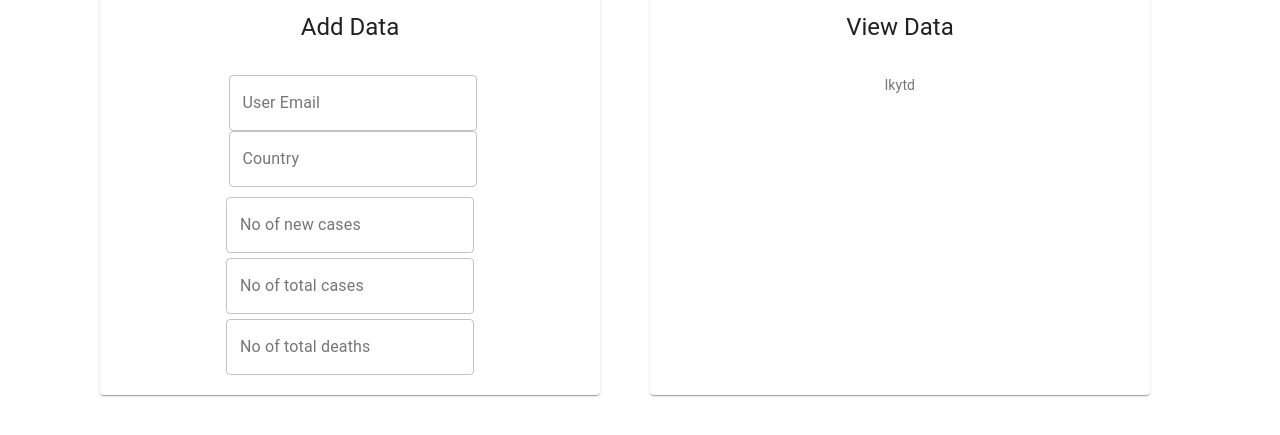
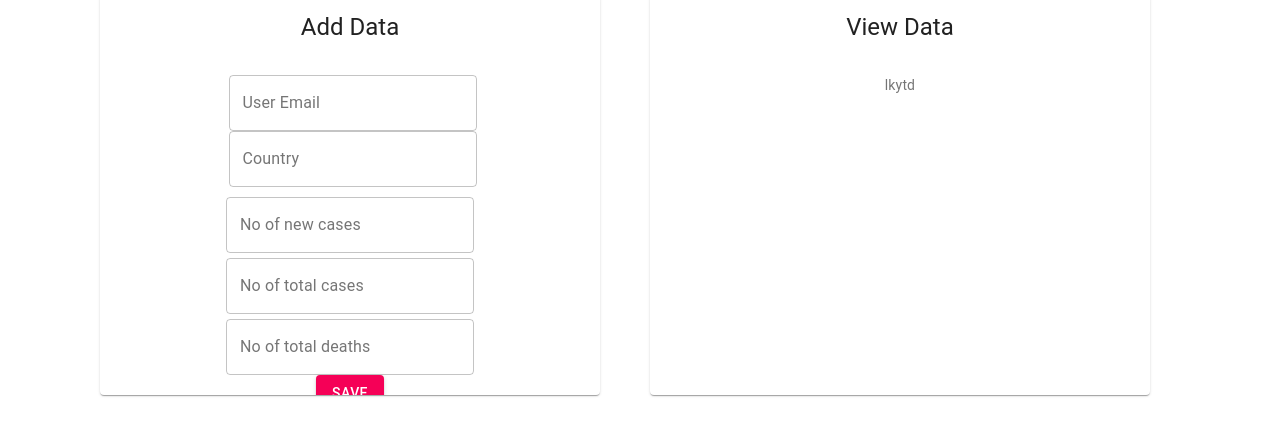
Before and after one commit to Anuththara99/Covid19-Dashboard, a React (Create React App) app: page / in a window 1280 px wide. Both pictures are taken after a click on the tab "USER DATA". Shown: the part 235-670 px from the top of the page. Built offline with nearby package versions, Linux system fonts and the light colour scheme; no server answers.

Commit message:
Add form Component

```diff
--- a/package.json
+++ b/package.json
@@ -11,6 +11,7 @@
     "bootstrap": "^5.1.1",
     "react": "^17.0.2",
     "react-dom": "^17.0.2",
+    "react-icons-kit": "^2.0.0",
     "react-scripts": "4.0.3",
     "web-vitals": "^1.1.2"
   },
--- /dev/null
+++ b/src/component/Form.js
@@ -0,0 +1,29 @@
+import React, { useState } from 'react'
+import { Button, TextField } from '@material-ui/core'
+
+function Form(){
+
+        return(
+            <div>
+                <form  >
+                    <TextField id="outlined-basic"  label="User Email" variant="outlined" style={{marginLeft:5}}/>
+                    <TextField id="outlined-basic" label="Country" variant="outlined" style={{marginLeft:5}} />
+                    <br/>
+                    <TextField id="outlined-basic" label="No of new cases" variant="outlined" style={{marginTop:10}} />
+                    <br/>
+                    <TextField id="outlined-basic" label="No of total cases " variant="outlined" style={{marginTop:5}}/>
+                    <br/>
+                     <TextField id="outlined-basic" label="No of total deaths" variant="outlined" style={{marginTop:5}} />
+                    <br/>
+                    <Button variant="contained" color="secondary">
+                        Save
+                    </Button>
+                </form>
+            </div>
+        )
+
+
+
+}
+
+export default Form
--- a/src/component/UserData.js
+++ b/src/component/UserData.js
@@ -1,8 +1,11 @@
 import React from 'react'
 import { Card, CardContent, CardHeader, Tab ,Tabs, Typography} from '@material-ui/core';
-import { TextField } from '@material-ui/core';
+import Form  from './Form';
+import { scryRenderedComponentsWithType } from 'react-dom/test-utils';
+
 
 function UserData(){
+
 
     return(
         <div>
@@ -10,18 +13,7 @@ function UserData(){
                 <CardHeader  title="Add Data"/>
                 <CardContent >
                     <Typography variant="body2" color="textSecondary">
-                    <form  >
-                        <TextField id="outlined-basic" label="User Email" variant="outlined" style={{marginLeft:5}}/>
-
-                        <TextField id="outlined-basic" label="Country" variant="outlined" style={{marginLeft:5}} />
-                        <br/>
-                        <TextField id="outlined-basic" label="No of new cases" variant="outlined" style={{marginTop:10}} />
-                        <br/>
-                        <TextField id="outlined-basic" label="No of total cases " variant="outlined" style={{marginTop:5}}/>
-                        <br/>
-                        <TextField id="outlined-basic" label="No of total deaths" variant="outlined" style={{marginTop:5}} />
-                        <br/>
-                    </form>
+                    <Form/>
                     </Typography>
                 </CardContent>
             </Card>
```
Also changed, not shown: 1 other file (tests, documents, lock files or other folders).
